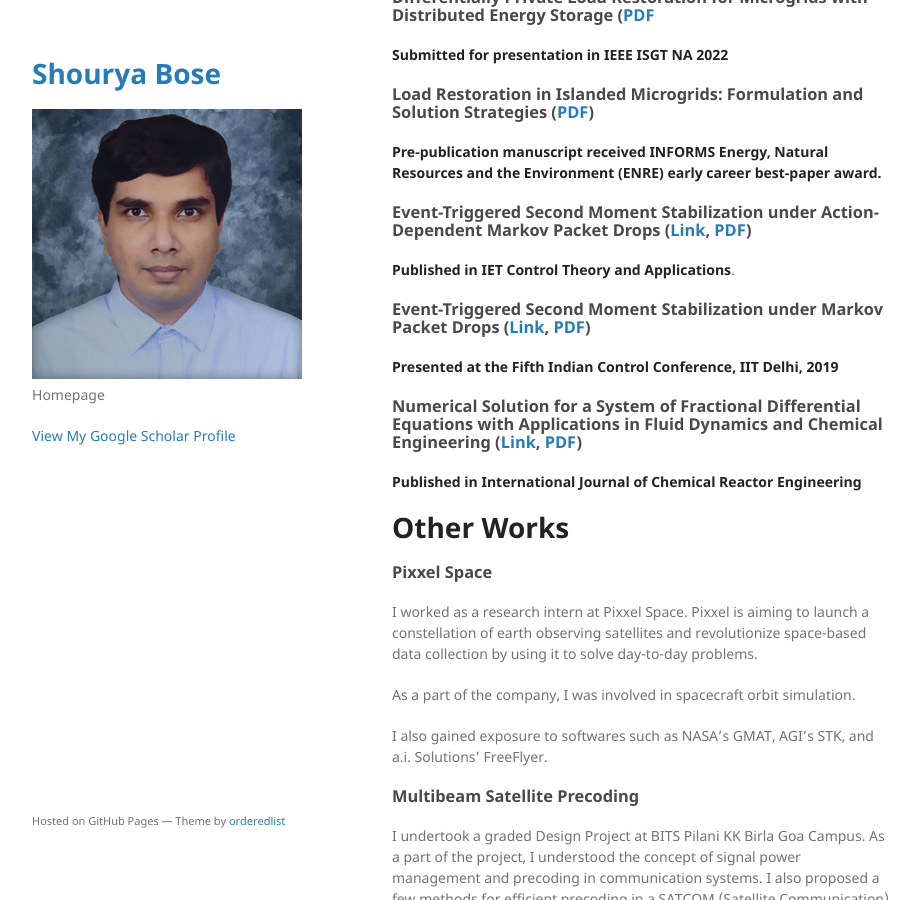
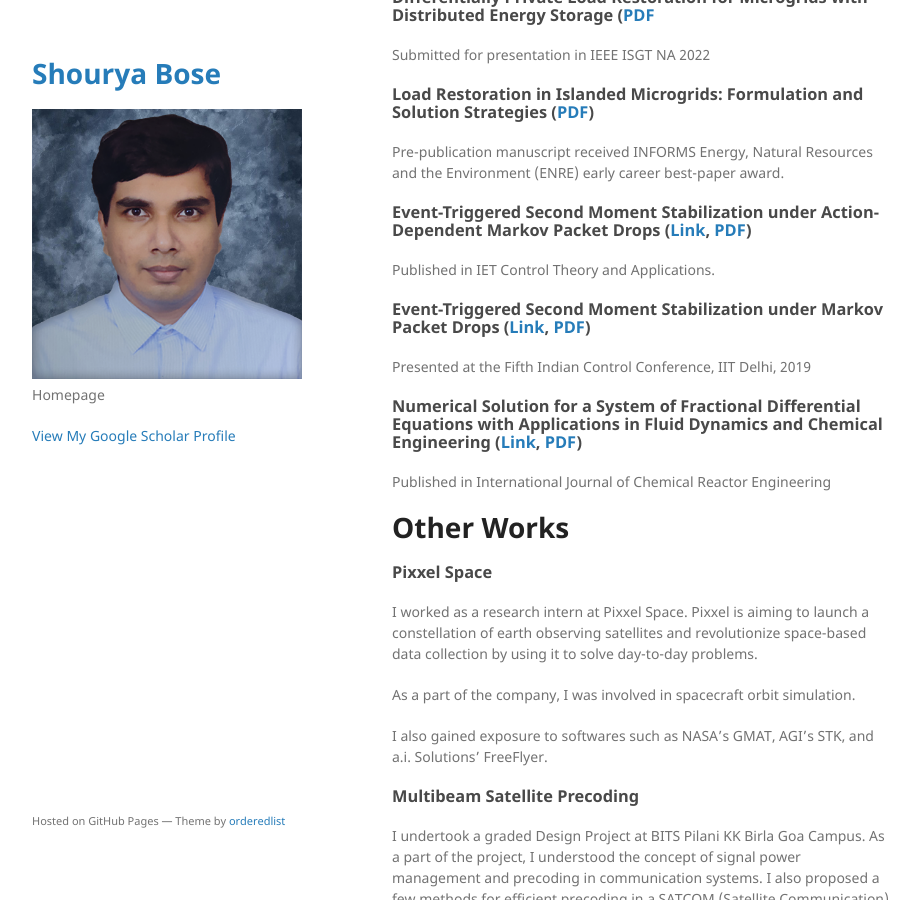
Before and after one commit to shourya01/shourya01.github.io, a Jekyll site: the page built from index.md, in a window 1280 px wide and 900 px high, scrolled down 494 px. Shown: the whole window, without its empty margins (178-1097 px from the left). Built offline with Jekyll 4.4.1, drawn with Linux system fonts in a browser that asks for light colours.

```diff
--- a/index.md
+++ b/index.md
@@ -18,23 +18,23 @@ _Jump to section:_ [Publications](#publications), [Other Works](#other-works), [
 
 ### Differentially Private Load Restoration for Microgrids with Distributed Energy Storage ([PDF](./bose_isgt2022.pdf)
 
-**Submitted for presentation in IEEE ISGT NA 2022**
+Submitted for presentation in IEEE ISGT NA 2022
 
 ### Load Restoration in Islanded Microgrids: Formulation and Solution Strategies ([PDF](./bose_mglr.pdf))
 
-**Pre-publication manuscript received INFORMS Energy, Natural Resources and the Environment (ENRE) early career best-paper award.**
+Pre-publication manuscript received INFORMS Energy, Natural Resources and the Environment (ENRE) early career best-paper award.
 
 ### Event-Triggered Second Moment Stabilization under Action-Dependent Markov Packet Drops ([Link](https://ietresearch.onlinelibrary.wiley.com/doi/full/10.1049/cth2.12094), [PDF](./bose_iet2020.pdf))
 
-**Published in IET Control Theory and Applications**.
+Published in IET Control Theory and Applications.
 
 ### Event-Triggered Second Moment Stabilization under Markov Packet Drops ([Link](https://ieeexplore.ieee.org/document/8715576), [PDF](./bose_icc2019.pdf))
 
-**Presented at the Fifth Indian Control Conference, IIT Delhi, 2019**
+Presented at the Fifth Indian Control Conference, IIT Delhi, 2019
 
 ### Numerical Solution for a System of Fractional Differential Equations with Applications in Fluid Dynamics and Chemical Engineering ([Link](https://www.degruyter.com/view/j/ijcre.2017.15.issue-5/ijcre-2017-0093/ijcre-2017-0093.xml), [PDF](./bose_ijcre2017.pdf))
 
-**Published in International Journal of Chemical Reactor Engineering**
+Published in International Journal of Chemical Reactor Engineering
 
 # Other Works
 
```
